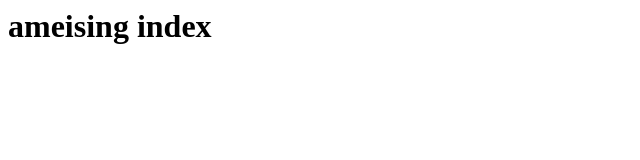
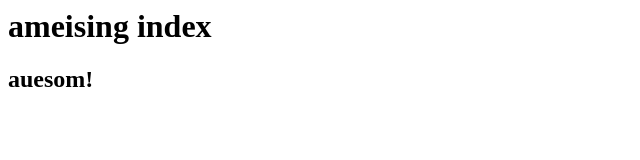
Before and after one commit to seferinus/fishrepo, a plain HTML site: page index.html in a window 1280 px wide. Shown: the whole page, without its empty margins (0-640 px from the left). Drawn offline with Linux system fonts and the light colour scheme.

Commit message:
update index

```diff
--- a/index.html
+++ b/index.html
@@ -3,5 +3,6 @@
   </head>
   <body>
     <h1>ameising index</h1>
+    <h2>auesom!</h2>
   </body>
 </html>
```
